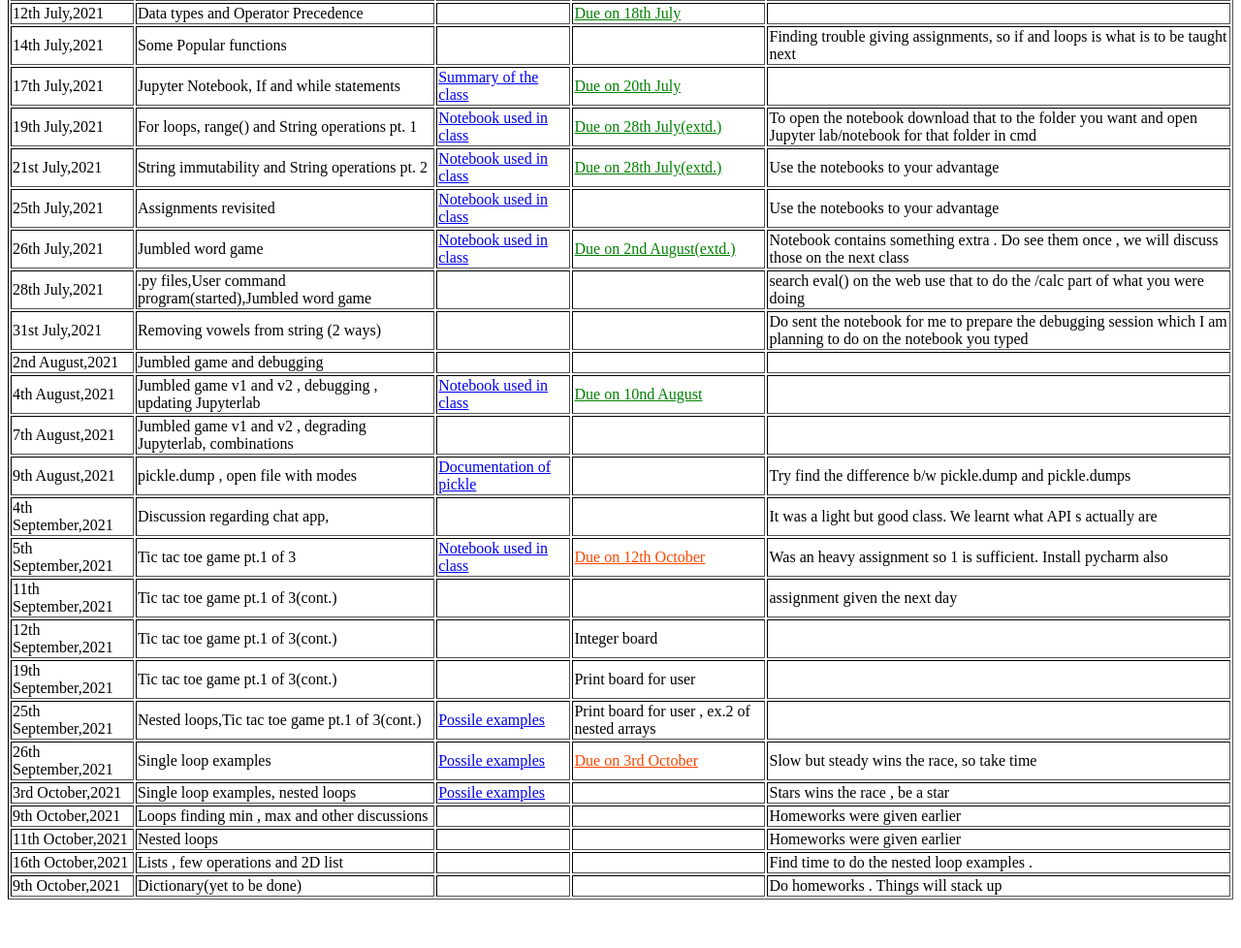
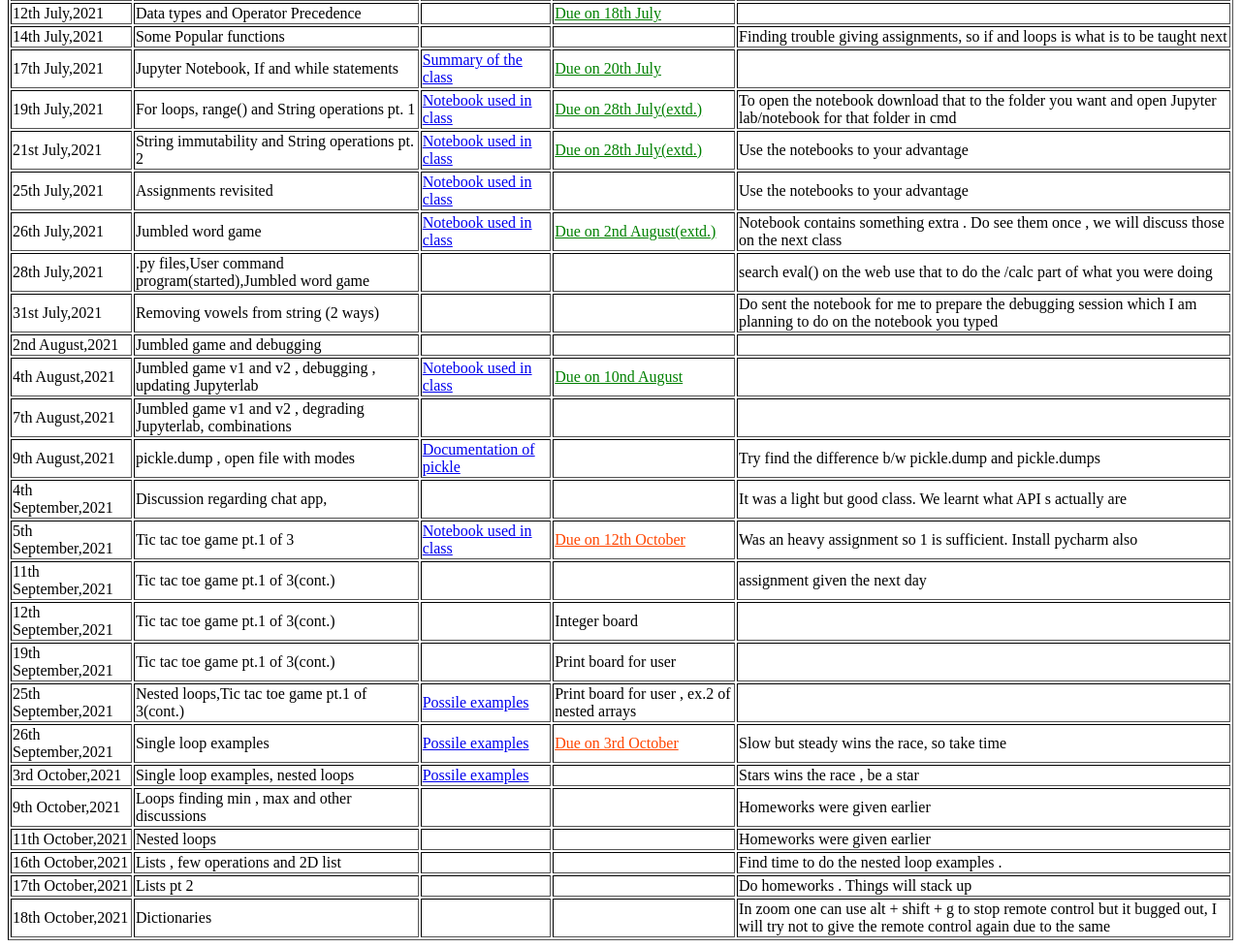
Before and after one commit to Sobyasachi/Introduction-to-Python, a plain HTML site: page index.html in a window 1280 px wide. Shown: the part 266-1244 px from the top of the page at 97% size. Before the commit the page ends 1202 px from the top, so only its background shows below. Drawn offline with Linux system fonts and the light colour scheme.

Commit message:
updated on 23rd october

```diff
--- a/index.html
+++ b/index.html
@@ -211,12 +211,19 @@
     <td>Find time to do the nested loop examples .</td>
 </tr>
 <tr>
-    <td>9th October,2021</td>
-    <td>Dictionary(yet to be done)</td>
+    <td>17th October,2021</td>
+    <td>Lists pt 2</td>
     <td></td>
     <td></td>
     <td>Do homeworks . Things will stack up</td>
 </tr>
+<tr>
+    <td>18th October,2021</td>
+    <td>Dictionaries</td>
+    <td></td>
+    <td></td>
+    <td>In zoom one can use alt + shift + g  to stop remote control but it bugged out, I will try not to give the remote control again due to the same</td>
+</tr>
 </table>
 </center>
 </body>
```
